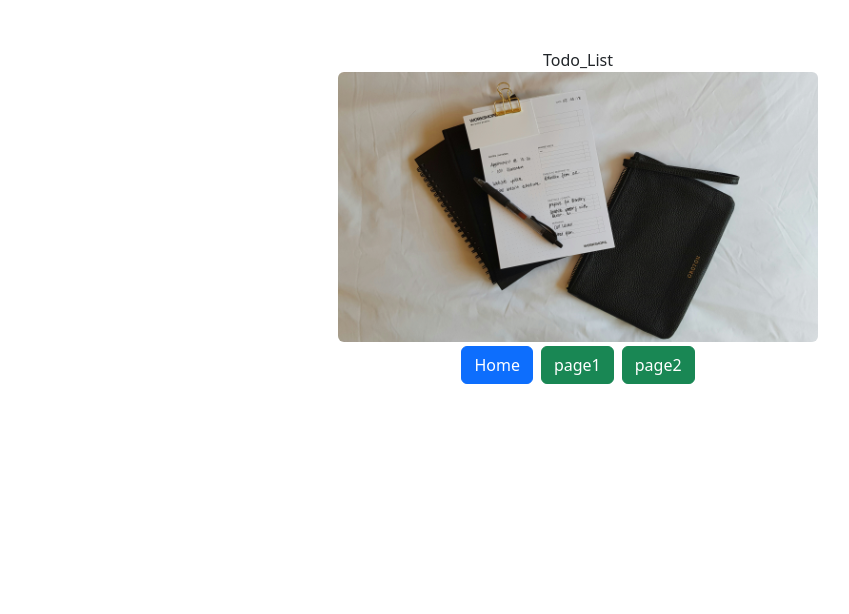
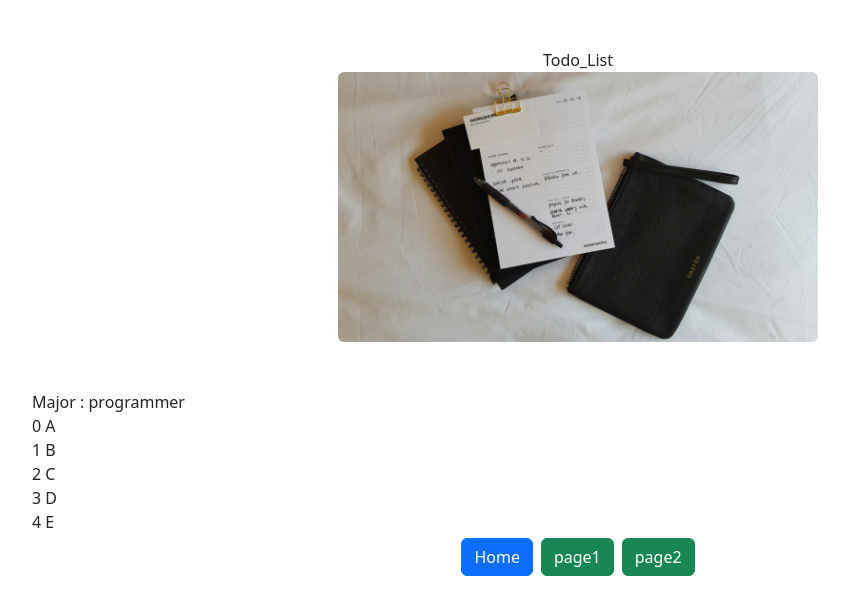
Before and after one commit to TennysonX/Angular, an Angular app: page / in a window 1280 px wide. Shown: the top 614 px of the page, without its empty margins (62-911 px from the left). Built offline with nearby package versions, Linux system fonts and the light colour scheme.

Commit message:
Add List
Text List and Respons click image

```diff
--- a/src/app/app.component.html
+++ b/src/app/app.component.html
@@ -1,7 +1,19 @@
 <div class="container mt-5">
     <div class="container text-center">{{title}}</div>
-    <div class="container text-center">
-        <img [src]="imageCoverUrl"class="rounded">
+    <div class="container text-center" (click)="onimageClick()">
+        <img [src]="imageCoverUrl" class="rounded">
+    </div>
+    <div class="container mt-5">
+        <div>
+            @if(major != ""){
+                <div>Major : {{major}}</div>
+            }
+        </div>
+        <div>
+            @for(item of items; track $index){
+                <div>{{$index}} {{item}}</div>
+            }
+        </div>
     </div>
     <div class="text-center">
         <button routerLink="/" type="button" class="btn btn-primary m-1">Home</button>
--- a/src/app/app.component.ts
+++ b/src/app/app.component.ts
@@ -10,4 +10,12 @@ import { RouterLink, RouterOutlet } from '@angular/router';
 export class AppComponent {
   title = 'Todo_List';
   imageCoverUrl = '/images/todo-list.png'
+  onimageClick(){
+    alert("ใครกดเป็นเกย์")
+  }
+  major = "programmer"
+  items = [
+    "A","B","C","D","E"
+  ]
+  size = "M"
 }
```
